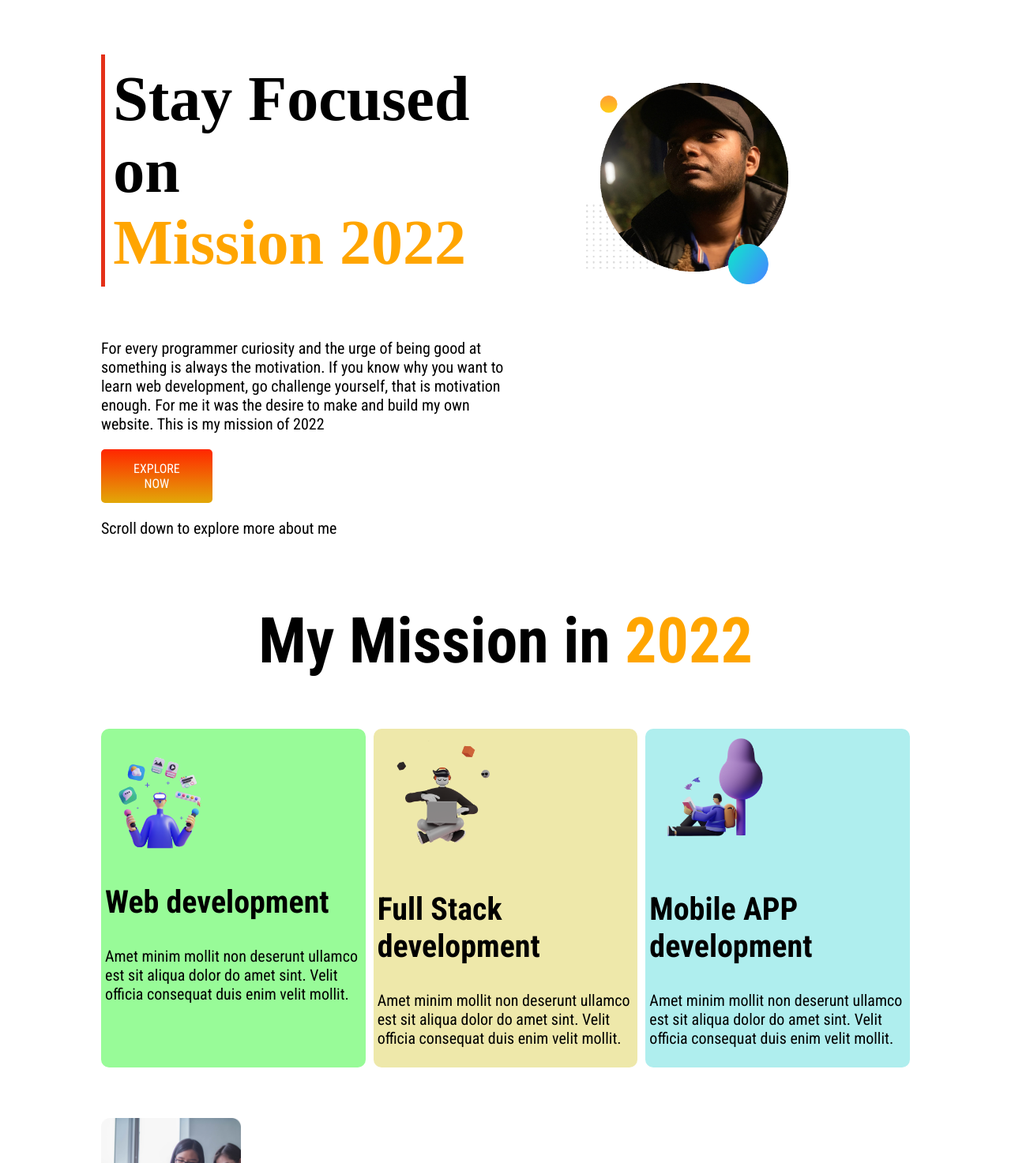
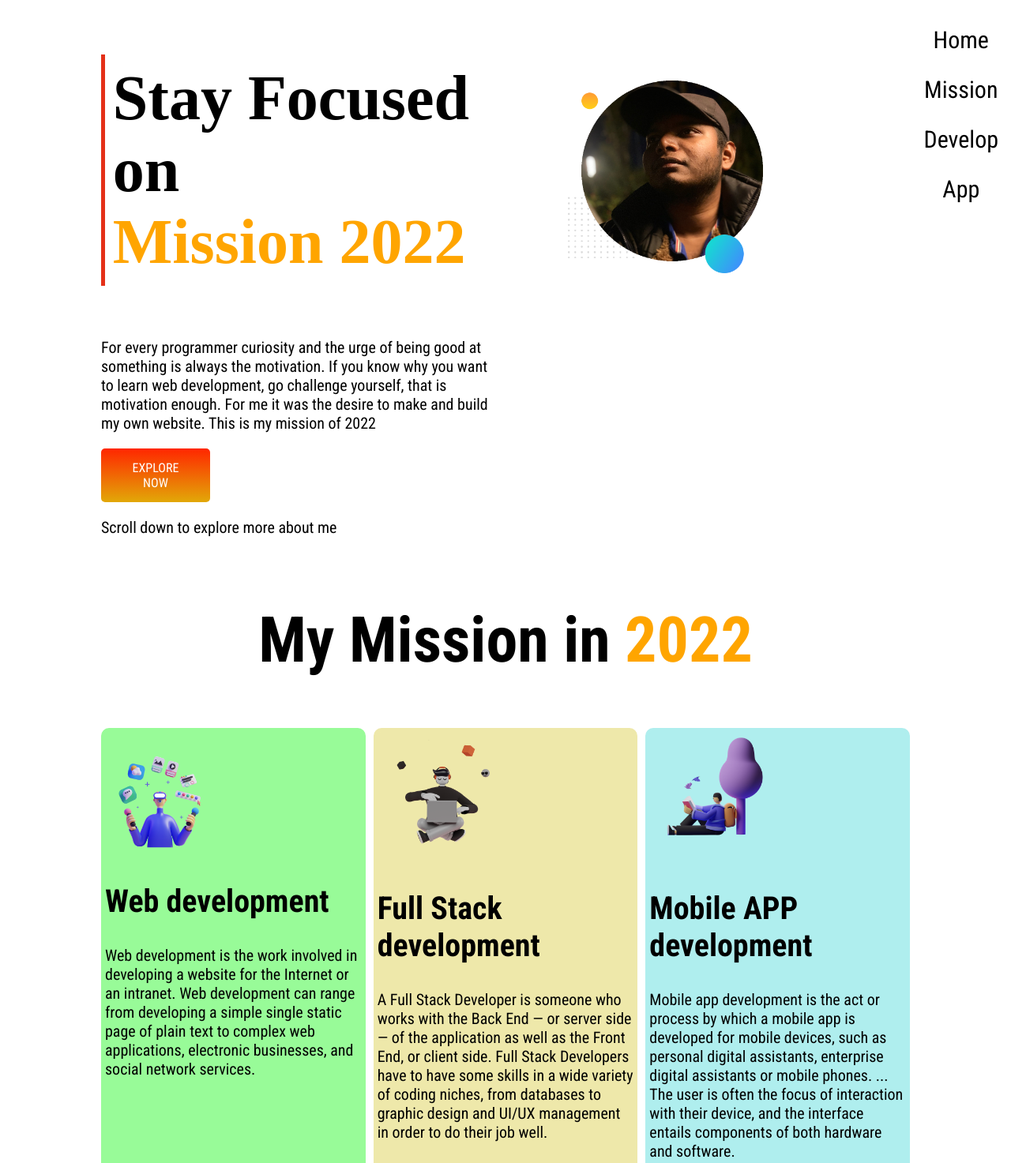
Before and after one commit to atanuroy911/pg-assignment-1, a plain HTML site: page index.html in a window 1280 px wide. Shown: the part 61-1534 px from the top of the page at 79% size. Drawn offline with Linux system fonts and the light colour scheme; a web font is replaced by a local one.

Commit message:
Assignment 1 - Tweaks

```diff
--- a/css/style.css
+++ b/css/style.css
@@ -1,4 +1,7 @@
 /* HTML ELEMENTS CSS */
+html{
+    scroll-behavior: smooth;
+}
 body{
     font-family: 'Roboto Condensed', sans-serif;
     margin: 0;
@@ -8,6 +11,35 @@ body{
 p{
     font-size: 20px;
 }
+/* Nav Section */
+.nav-section{
+    background-image: url(../images/wavy-top.png);
+    background-repeat: no-repeat;
+    background-size: cover;
+    position: -webkit-sticky;
+    position: sticky;
+    top: 0;
+}
+.nav-section ul{
+    list-style: none;
+    overflow: hidden;
+    float: right;
+
+}
+
+.nav-section li a {
+    display: block;
+    color: black;
+    text-align: center;
+    padding: 14px 16px;
+    text-decoration: none;
+    font-size: 30px;
+  }
+
+.nav-section  li a:hover {
+    background-color: lightgreen;
+    border-radius: 10px;
+  }
 /* Section Default CSS */
 .section-half{
     width: 50%;
@@ -54,7 +86,7 @@ p{
 /* Section Develop CSS */
 .section-develop{
     display: flex;
-    margin: 5% 10%;
+    margin: 2% 10%;
 
 }
 .title-develop{
@@ -71,7 +103,7 @@ p{
     font-size: 20px;
 }
 .img-side{
-    width: 50%;
+    width: 60%;
     margin-right: 5px;
 }
 .text-side1{
@@ -92,6 +124,12 @@ p{
 }
 .app-text{
     margin-top: 10%
+}
+.section-app p{
+    font-size: 25px;
+}
+.section-app a{
+    font-size: 20px;
 }
 
 /* BG Image CSS */
--- a/index.html
+++ b/index.html
@@ -11,7 +11,16 @@
     <title>Mission 2022</title>
 </head>
 <body>
-    <section class="section-intro">
+    <section class="nav-section">
+        <ul>
+            <li><a href="#home">Home</a></li>
+            <li><a href="#mission">Mission</a></li>
+            <li><a href="#develop">Develop</a></li>
+            <li><a href="#app">App</a></li>
+        </ul>
+
+    </section>
+    <section id="home" class="section-intro">
         <div class="section-half">
             <h1 class="title-emp">Stay Focused on<br><span class="title-orange">Mission 2022</span></h1>
             <p>For every programmer curiosity and the urge of being good at something is always the motivation. If you know why you want to learn web development, go challenge yourself, that is motivation enough. For me it was the desire to make and build my own website. This is my mission of 2022</p>
@@ -23,35 +32,26 @@
             <img src="images/roy1.png" alt="">
         </div>
     </section>
-    <h1 class="title-mission title-center">My Mission in <span class="title-orange">2022</span></h1>
-    <section class="section-mission">
+    <h1 id="mission" class="title-mission title-center">My Mission in <span class="title-orange">2022</span></h1>
+    <section  class="section-mission">
 
         <div id="mission-1" class="section-third">
             <img src="images/illustrator-1.png" alt="">
             <h2 class="box-title">Web development</h2>
-            <p>Amet minim mollit non deserunt
-                ullamco est sit aliqua dolor do amet
-                sint. Velit officia consequat duis enim
-                velit mollit.</p>
+            <p>Web development is the work involved in developing a website for the Internet or an intranet. Web development can range from developing a simple single static page of plain text to complex web applications, electronic businesses, and social network services.</p>
         </div>
         <div id="mission-2" class="section-third">
             <img src="images/illustrator-2.png" alt="">
             <h2 class="box-title">Full Stack development</h2>
-            <p>Amet minim mollit non deserunt
-                ullamco est sit aliqua dolor do amet
-                sint. Velit officia consequat duis enim
-                velit mollit.</p>
+            <p>A Full Stack Developer is someone who works with the Back End — or server side — of the application as well as the Front End, or client side. Full Stack Developers have to have some skills in a wide variety of coding niches, from databases to graphic design and UI/UX management in order to do their job well.</p>
         </div>
         <div id="mission-3" class="section-third">
             <img src="images/illustrator-3.png" alt="">
             <h2 class="box-title">Mobile APP development</h2>
-            <p>Amet minim mollit non deserunt
-                ullamco est sit aliqua dolor do amet
-                sint. Velit officia consequat duis enim
-                velit mollit.</p>
+            <p>Mobile app development is the act or process by which a mobile app is developed for mobile devices, such as personal digital assistants, enterprise digital assistants or mobile phones. ... The user is often the focus of interaction with their device, and the interface entails components of both hardware and software.</p>
         </div>
     </section>
-    <section class="section-develop shape-1">
+    <section id="develop" class="section-develop shape-1">
         <div class="img-side">
             <img src="images/coding.png" alt="">
         </div>
@@ -60,10 +60,7 @@
                 Develop <br>Without Limits
             </h2>
             <p>
-                Lorem ipsum dolor sit amet, usu cu esse possit referrentur, at eam falli
-                deterruisset. No duo populo animal noluisse, enim deterruisset eos et. An
-                mundi noster pri, ea eos quas expetendis scripserit, affert gubergren
-                dissentias et cum.
+                It is very important for businesses as it helps them distinguish from competitors and become more competitive. Software development can improve the client's experiences, bring more feature-rich and innovative products to market, and make setups more safe, productive, and efficient.
             </p>
             <a class="button button1" href="www.github.com/atanuroy911">Read the Documentation</a>
         </div>
@@ -76,10 +73,7 @@
                 Know Our <br>Global Community
             </h2>
             <p>
-                Lorem ipsum dolor sit amet, usu cu esse possit referrentur, at eam falli
-                deterruisset. No duo populo animal noluisse, enim deterruisset eos et. An
-                mundi noster pri, ea eos quas expetendis scripserit, affert gubergren
-                dissentias et cum.
+                You can benefit from online communities in many ways. They provide insights in customers' preferences and needs, can increase customer retention and loyalty, improve reputation and thought leadership, decrease support costs, and allow more collaborative ways of working, including crowdsourcing.
             </p>
             <a class="button button1" href="www.github.com/atanuroy911">Read the Documentation</a>
         </div>
@@ -90,7 +84,7 @@
 
     </section>
     <h1 class="title-mission title-center">Build <span class="title-orange">Corona Application</span></h1>
-    <section class="section-app shape-8">
+    <section id="app" class="section-app shape-8">
         <div class="section-half">
             <img src="images/app.png" alt="">
         </div>
@@ -99,10 +93,7 @@
                 Stay Safe with <br>Go<span class="title-orange">Corona</span>
             </h2>
             <p>
-                Lorem ipsum dolor sit amet, usu cu esse possit referrentur, at eam falli
-                deterruisset. No duo populo animal noluisse, enim deterruisset eos et. An
-                mundi noster pri, ea eos quas expetendis scripserit, affert gubergren
-                dissentias et cum.
+                COVID-19 is caused by a coronavirus called SARS-CoV-2. Older adults and people who have severe underlying medical conditions seem to be at higher risk for developing more serious complications from COVID-19 illness. You can stay safe with the help of our APP.
             </p>
             <a class="button button1" href="www.github.com/atanuroy911">App Features</a>
         </div>
```
Also changed, not shown: images/wavy-top.png (added).
